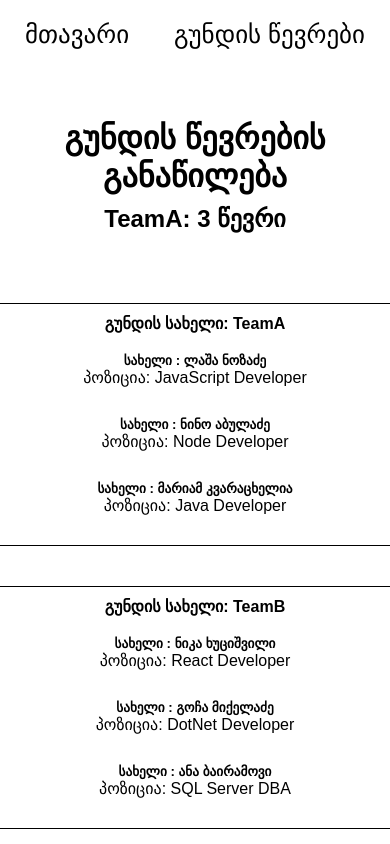
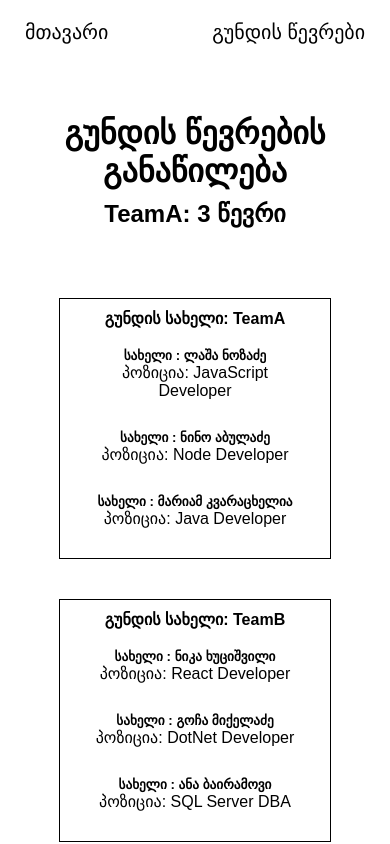
Before and after one commit to Badonix/TeamMembersTracker, a React (Create React App) app: page /GroupedTeamMembers in a window 390 px wide. Shown: the top 844 px of the page. Built offline with nearby package versions, Linux system fonts and the light colour scheme; a web font is replaced by a local one.

Commit message:
Add media

```diff
--- a/src/App.css
+++ b/src/App.css
@@ -128,7 +128,6 @@ a:hover{
   z-index:-1;
 }
 .grouped-cont{
-
   margin:20px;
   padding:10px;
   width:400px;
@@ -138,3 +137,18 @@ a:hover{
   margin:10px;
   padding:10px;
 }
+
+@media(max-width:430px){
+  a{
+    font-size:20px;
+  }
+  .grouped-cont{
+    width:250px;
+  }
+}
+
+@media(max-width: 334px){
+  a{
+    font-size:15px;
+  }
+}
--- a/src/GroupedTeamMembers.jsx
+++ b/src/GroupedTeamMembers.jsx
@@ -58,7 +58,7 @@ const GroupedTeamMembers = ({ employees, selectedTeam, setTeam }) => {
     setTeam(event.currentTarget.id);
   }
   return (
-    <main class="grouped-team">
+    <main className="grouped-team">
       {groupedEmployees.map((item) => {
         return (
           <div
```
